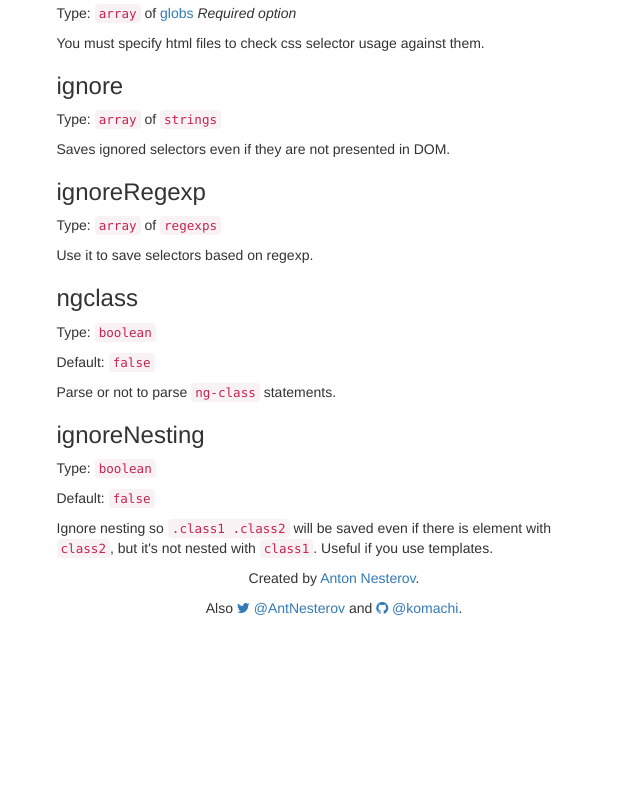
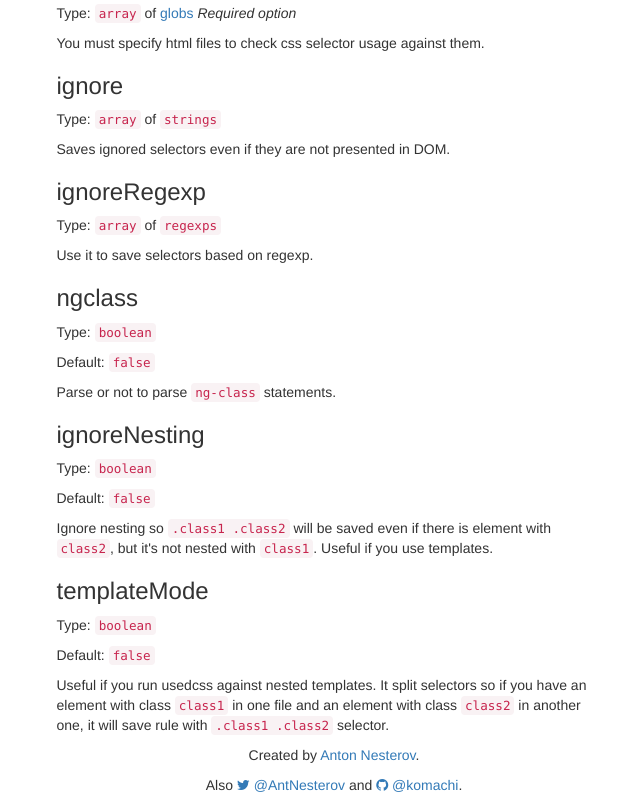
Before and after one commit to komachi/usedcss, a plain HTML site: page index.html in a window 1280 px wide. Shown: the part 897-1702 px from the top of the page, without its empty margins (306-946 px from the left). Before the commit the page ends 1525 px from the top, so only its background shows below. Drawn offline with nearby package versions, Linux system fonts and the light colour scheme.

Commit message:
Add new option: templateMode

```diff
--- a/index.html
+++ b/index.html
@@ -64,6 +64,10 @@
           <p>Type: <code>boolean</code></p>
           <p>Default: <code>false</code></p>
           <p>Ignore nesting so <code>.class1 .class2</code> will be saved even if there is element with <code>class2</code>, but it's not nested with <code>class1</code>. Useful if you use templates.</p>
+          <h3>templateMode</h3>
+          <p>Type: <code>boolean</code></p>
+          <p>Default: <code>false</code></p>
+          <p>Useful if you run usedcss against nested templates. It split selectors so if you have an element with class <code>class1</code> in one file and an element with class <code>class2</code> in another one, it will save rule with <code>.class1 .class2</code> selector.</p>
         </div>
       </div>
       <footer class="row">
```
